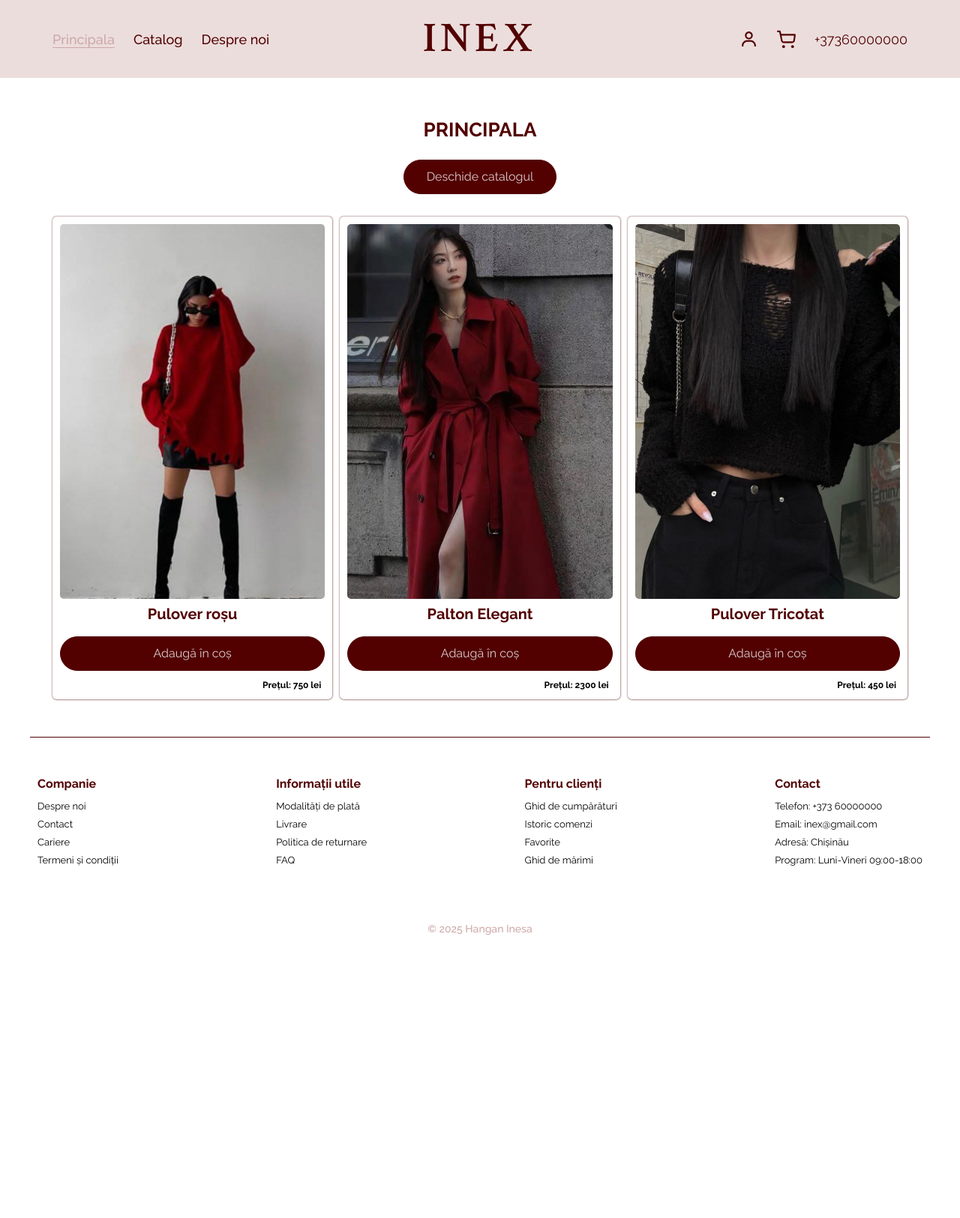
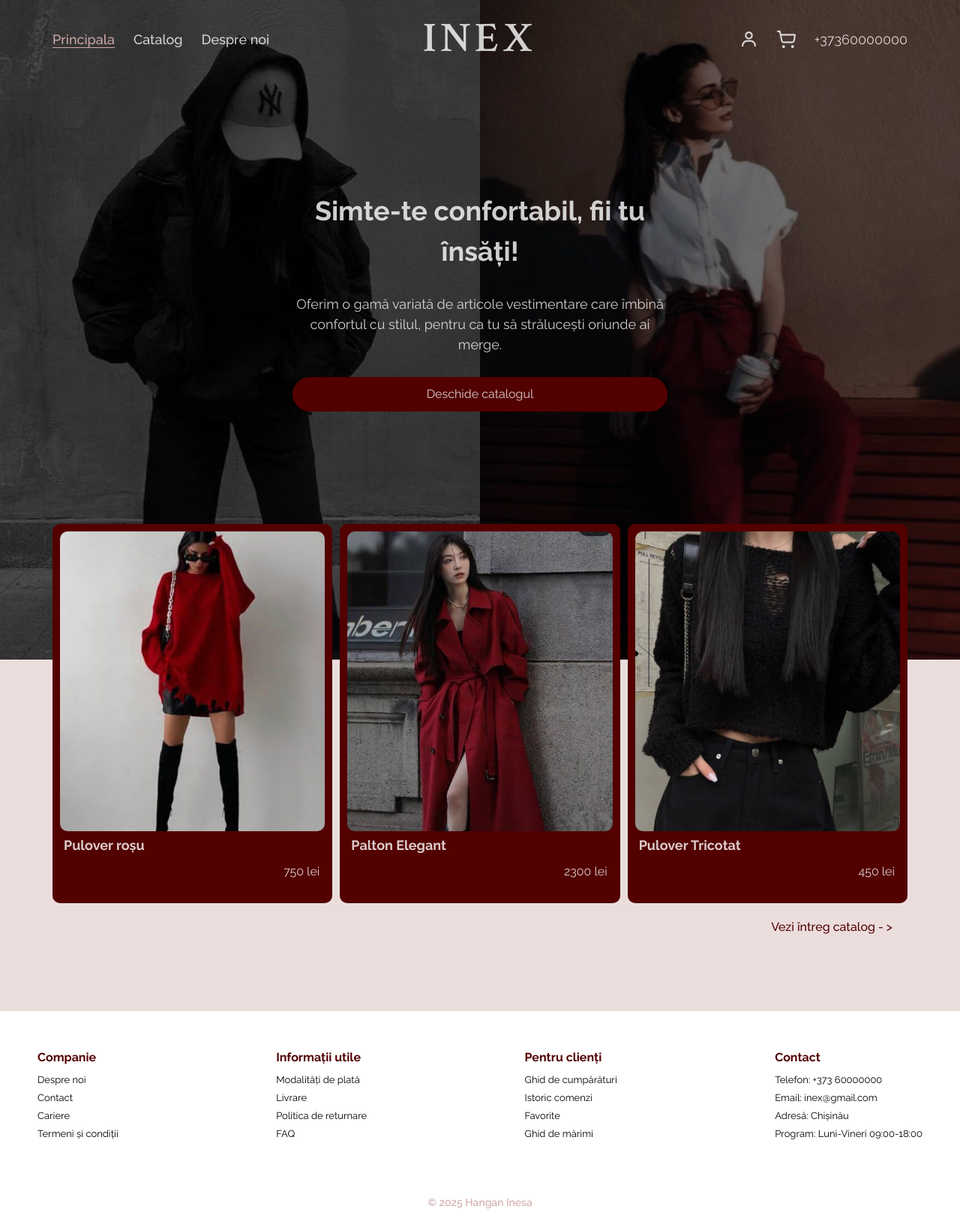
Before and after one commit to inessa013/inex, a PHP site: page / in a window 1280 px wide. Shown: the whole page at 75% size. Before the commit the page ends 1247 px from the top, so only its background shows below. Run offline with PHP 8.4, Linux system fonts and the light colour scheme.

Commit message:
Add homepage

```diff
--- a/about.php
+++ b/about.php
@@ -9,6 +9,7 @@
     <link rel="stylesheet" href="css/reset.css">
     <link rel="stylesheet" href="css/style.css">
     <link rel="stylesheet" href="css/about.css">
+    <link rel="stylesheet" href="css/style-hover.css">
 </head>
 <body>
     <?php include_once __DIR__ . '/component/sprite-svg.php'; ?>
--- a/catalog.php
+++ b/catalog.php
@@ -8,6 +8,7 @@
     <title>Catalog</title>
     <link rel="stylesheet" href="css/reset.css">
     <link rel="stylesheet" href="css/style.css">
+    <link rel="stylesheet" href="css/style-hover.css">
 </head>
 <body>
     <?php include_once __DIR__ . '/component/sprite-svg.php'; ?>
--- a/component/footer.php
+++ b/component/footer.php
@@ -1,5 +1,5 @@
 <footer class="footer-background">
-    <div class="container">
+    <div class="footer__container container <?= $active === 'home' ? 'footer_border-none' : ''?>">
         <div class="blocf">
             <div class="blocfooter">
                 <h3>Companie</h3>
--- a/component/header.php
+++ b/component/header.php
@@ -1,5 +1,5 @@
 
-    <header class="header">
+    <header class="header <?= $active === 'home' ? 'header_start' : ''?>">
         <div class="header__container container">
             <nav class="header__menu menu">
                 <ul class="menu__list">
--- /dev/null
+++ b/css/home.css
@@ -0,0 +1,129 @@
+.main {
+    position: relative;
+}
+
+.main::before {
+    content: '';
+    position: absolute;
+    inset: 0;
+    z-index: -2;
+    background-color: var(--color-base-a);
+
+}
+
+/* hero */
+
+.hero {
+    padding-bottom: 80px;
+}
+
+.hero__header {
+    display: flex;
+    flex-direction: column;
+    row-gap: 30px;
+    max-width: 500px;
+    margin: 0 auto;
+    padding: clamp(20px, 30vh ,calc((100vh - 500px) / 2)) 0;
+    /* padding: calc((100vh - 500px) / 2),  0; */
+    color: var(--color-white-a);
+}
+
+.hero__title {
+    font-size: 36px;
+    font-weight: 700;
+    text-align: center;
+}
+
+.hero__description {
+    font-size: 18px;
+    text-align: center;
+    color: var(--color-white-a);
+}
+
+/* catalog */
+
+.hero__catalog {
+    display: flex;
+    gap: 10px;
+    flex-basis: calc(100% / 3 - 10px * 2 / 3);
+}
+
+.hero__card {
+    background-color: var(--color-accent);
+    width: 100%;
+    border-radius: var(--border-radius);
+    padding: 10px;
+    transition: all var(--transition-duration);
+}
+
+.hero__img-wrapper {
+    position: relative;
+    height: 400px;
+    overflow: hidden;
+    border-radius: var(--border-radius);
+}
+
+.hero__img {
+    position: absolute;
+    width: 100%;
+    height: 100%;
+    object-fit: cover;
+    object-position: center;
+}
+
+.hero__info {
+    display: flex;
+    flex-direction: column;
+    gap: 10px;
+    padding: 5px 7px 20px 5px;
+}
+
+.hero__card-title {
+    font-size: 18px;
+    font-weight: 700;
+    color: var(--color-white-a);
+    align-self: flex-start;
+}
+
+.hero__price {
+    font-size: 16px;
+    color: var(--color-white-a);
+    align-self: flex-end;
+    font-weight: 400;
+}
+
+.hero__card:hover {
+    cursor: pointer;
+    background-color: var(--color-base);
+    box-shadow: 0.1px 0.1px 5px 0.3px var(--color-accent);;
+}
+
+/* link către catalog */
+.hero__catalog-link {
+    display: block;
+    text-align: right;
+    padding: 20px;
+    color: var(--color-accent);
+    font-weight: 500;
+    transition: color var(--transition-duration), background-color var(--transition-duration);
+    border-radius: var(--border-radius);
+}
+
+.hero__catalog-link:focus-visible {
+    outline: none;
+    background-color: var(--color-base-a);
+}
+
+.hero__catalog-link:hover {
+    color: var(--color-base);
+}
+
+.hero__catalog-link:active {
+    color: var(--color-active);
+}
+
+/* footer border none */
+
+.footer_border-none {
+    border: none;
+}
--- /dev/null
+++ b/css/style-hover.css
@@ -0,0 +1,42 @@
+/* menu link */
+
+.menu__link.menu__link_active:focus-visible {
+    border: none;
+    border-radius: var(--border-radius-ad);
+}
+
+.menu__link:focus-visible, .header__tel:focus-visible {
+    outline-color: var(--color-base);
+}
+
+
+.menu__link:hover, .header__tel:hover {
+    color: var(--color-base);
+}
+
+.menu__link:active, .header__tel:active {
+    color: var(--color-active);
+}
+
+/* icon active */
+
+.icons:focus-visible {
+    outline-color: var(--color-base);
+
+}
+
+.icon:hover {
+    fill: var(--color-base);
+}
+
+.icon:active {
+    fill: var(--color-active)
+}
+
+.header_start .menu__link:hover {
+    color: var(--color-base);
+}
+
+.header_start .menu__link:active {
+    color: var(--color-active);
+}
--- a/css/style.css
+++ b/css/style.css
@@ -142,26 +142,6 @@ nav ul li a, .header__tel{
     border-radius: 0;
 }
 
-.menu__link.menu__link_active:focus-visible {
-    border: none;
-    border-radius: var(--border-radius-ad);
-}
-
-.menu__link:focus-visible, .header__tel:focus-visible {
-    outline-color: var(--color-base);
-}
-
-
-.menu__link:hover, .header__tel:hover {
-    color: var(--color-base);
-}
-
-.menu__link:active {
-    color: var(--color-active);
-}
-
-
-
 /* header right */
 .header__right {
     display: flex;
@@ -178,6 +158,7 @@ nav ul li a, .header__tel{
     cursor: pointer;
     fill: var(--color-accent);
 }
+
 .icons {
     outline: 1px solid transparent;
     outline-offset: 5px;
@@ -185,13 +166,21 @@ nav ul li a, .header__tel{
     border-radius: var(--border-radius-ad);
 }
 
-.icons:focus-visible {
-    outline-color: var(--color-base);
+/* header start */
 
+.header_start {
+    background: none;
+    color: var(--color-base-a);
 }
 
-.icon:hover {
-    fill: var(--color-base);
+.header_start .menu__link:not(.menu__link_active),
+.header_start .logo,
+.header_start .header__tel{
+    color: var(--color-white-a);
+}
+
+.header_start .icon {
+    fill: var(--color-white-a);
 }
 
 /* catalog */
@@ -302,6 +291,7 @@ nav ul li a, .header__tel{
     flex-basis: calc(100% / 3 - 10px * 2 / 3);
     transition: all var(--transition-duration);
     cursor: pointer;
+    background-color: var(--color-white-a);
 }
 
 .card:hover {
@@ -339,9 +329,6 @@ nav ul li a, .header__tel{
     font-size: 20px;
 }
 
-.card__button {
-
-}
 
 .card__price-wrapper {
     font-size: 12px;
@@ -350,24 +337,51 @@ nav ul li a, .header__tel{
     padding-right: 5px;
 }
 
+/* home background */
+.back {
+    position: absolute;
+    z-index: -1;
+    width: 100%;
+    height: 110vh;
+    display: flex;
+    top: 0;
+    left: 0;
+}
+
+.back__img {
+    width: calc(100% / 2);
+    background-repeat: no-repeat;
+    background-position: top center;
+    background-size: cover;
+}
+
+.back__img::after {
+    content: "";
+    position: absolute;
+    top: 0;
+    left: 0;
+    right: 0;
+    bottom: 0;
+    background-color: rgba(0, 0, 0, 0.22);
+}
+
+.back__img0 {
+    background-image: url("../img/intro/inex0.jpg");
+}
+
+.back__img1 {
+    background-image: url("../img/intro/inex1.jpg");
+}
 
 /* principala */
 
-.catalog-start__intro {
-    width: 100%;
-    display: flex;
-    flex-direction: column;
-    gap: 20px;
-    align-items: center;
-    padding-bottom: 30px;
-}
 
 .catalog-start .card__img-wrapper {
     height: 500px;
 }
 
 /* footer start */
-footer .container{
+.footer__container{
     padding: 50px 10px 10px 10px ;
     border-top: 1px solid var(--color-accent);
 }
--- a/index.php
+++ b/index.php
@@ -6,27 +6,40 @@
     <meta charset="UTF-8">
     <meta name="viewport" content="width=device-width, initial-scale=1.0">
     <title>INEX</title>
+
     <link rel="stylesheet" href="css/reset.css">
     <link rel="stylesheet" href="css/style.css">
+    <link rel="stylesheet" href="css/style-hover.css">
+    <link rel="stylesheet" href="css/home.css">
 </head>
 <body>
     <?php include_once __DIR__ . '/component/sprite-svg.php'; ?>
     <?php include_once __DIR__ . '/component/header.php'; ?>
 
+    <div class="back">
+        <div class="back__img back__img0"></div>
+        <div class="back__img back__img1"></div>
+    </div>
+
     <main class="main">
-        <section class="catalog-start container section">
+        <section class="hero">
+            <div class="hero__container container">
+                <div class="hero__header">
+                    <h1 class="hero__title">
+                        Simte-te confortabil, fii tu însăți!
+                    </h1>
+                    <p class="hero__description">
+                        Oferim o gamă variată de articole vestimentare care îmbină confortul cu stilul, pentru ca tu să strălucești oriunde ai merge.
+                    </p>
+                    <a href="catalog.php" class="hero__button button">Deschide catalogul</a>
+                </div>
+                <div class="hero__catalog" data-hero>
 
-            <div class="catalog-start__intro">
-                <h1 class="title-1">
-                    Principala
-                </h1>
-                <a href="catalog.php" class="principala__button button">Deschide catalogul</a>
-            </div>
-
-            <div class="catalog__flex" data-info>
-
+                </div>
+                <a href="catalog.php" class="hero__catalog-link">Vezi întreg catalog - &gt;</a>
             </div>
         </section>
+
 
 
     </main>
--- a/js/home.js
+++ b/js/home.js
@@ -1,4 +1,18 @@
-const home = document.querySelector('[data-info]');
+const home = document.querySelector('[data-hero]');
 const productHome = products.slice(0,3);
 
-renderCatalog(productHome, home);
+productHome.forEach(element => {
+    card = `<div class="hero__catalog" data-hero data-id="${element.id}">
+                <div class="hero__card">
+                    <div class="hero__img-wrapper">
+                        <img src="img/catalog/${element.imgSrc}" alt="${element.name}" class="hero__img">
+                    </div>
+                    <div class="hero__info">
+                        <h3 class="hero__card-title">${element.name}</h3>
+                        <strong class="hero__price">${element.price} lei</strong>
+                    </div>
+                </div>
+            </div>`
+
+    home.insertAdjacentHTML('beforeend', card);
+});
--- a/js/render.js
+++ b/js/render.js
@@ -2,8 +2,8 @@ function renderCatalog(products, catalog){
     catalog.innerHTML='';
     products.forEach(function (elem) {
         card = `<article class="catalog__card card">
-                                <div class="card__img-wrapper" id-${elem.id}>
-                                    <img src="img/catalog/${elem.imgSrc}" alt="" class="card__img">
+                                <div class="card__img-wrapper" data-id="${elem.id}">
+                                    <img src="img/catalog/${elem.imgSrc}" alt="${elem.name}" class="card__img">
                                 </div>
                                 <div class="card__body">
                                     <div class="card__title">${elem.name}</div>
```
Also changed, not shown: js/header.js (deleted).
